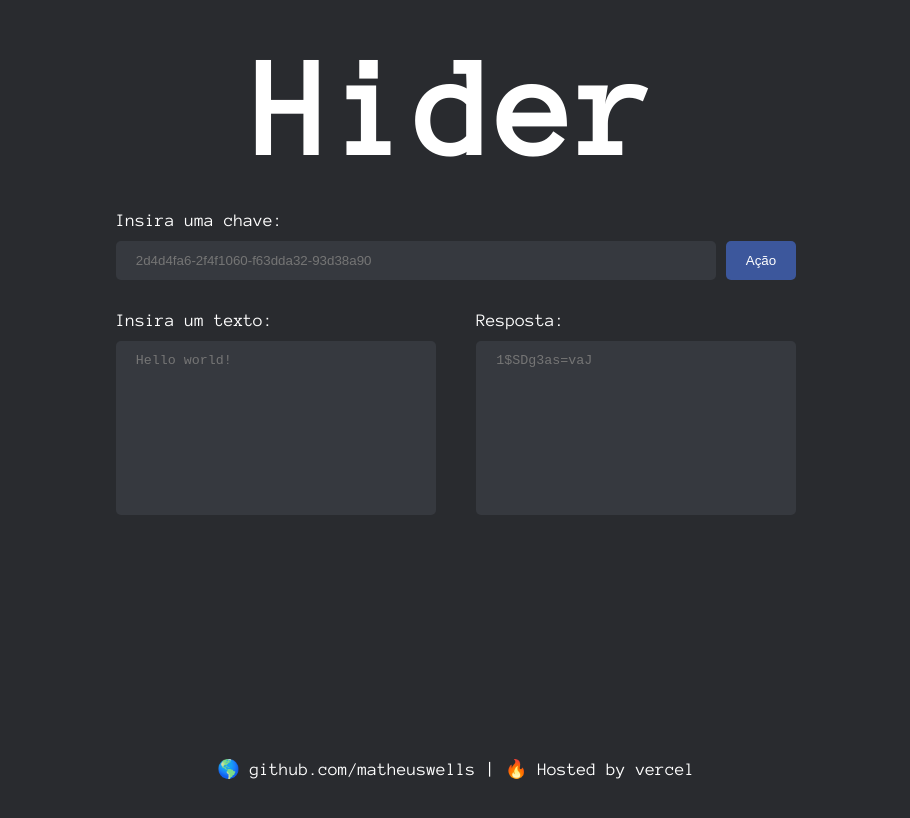
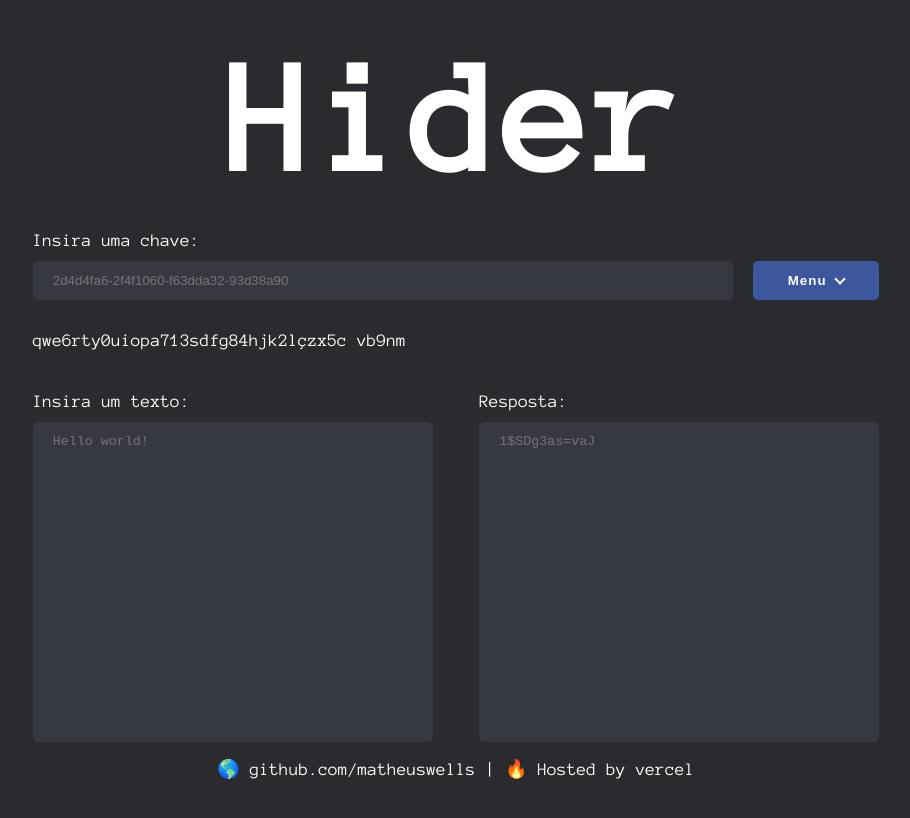
Before and after one commit to Matheuswells/hider, a Next.js app: page / in a window 1280 px wide. Shown: the top 818 px of the page, without its empty margins (184-1094 px from the left). Built offline with nearby package versions, Linux system fonts and the light colour scheme.

Commit message:
encript function

```diff
--- a/src/pages/index.tsx
+++ b/src/pages/index.tsx
@@ -4,10 +4,60 @@ import Link from 'next/link'
 import { Container } from '../styles/pages/Home'
 // import logo from '../assets/logo.png'
 const Home: React.FC = () => {
-  const [title, setTitle] = useState('')
+  const [key, setKey] = useState('')
   const [text, setText] = useState('')
+  const [resp, setResp] = useState('')
+  const [defDict, setDefDict] = useState(
+    'qwe6rty0uiopa713sdfg84hjk2lçzx5c vb9nm'
+  )
+  const [dict, setDict] = useState('qwe6rty0uiopa713sdfg84hjk2lçzx5c vb9nm')
+
+  function genDict() {
+    const positions = []
+    for (let y = 0; y <= key.length; y++) {
+      for (let x = 0; x <= defDict.length; x++) {
+        if (key[y] === defDict[x]) {
+          if (x !== 38) {
+            positions.push(x)
+          }
+        }
+      }
+    }
+    // console.log(positions)
+    let parts, newDict
+    const splitAt = index => x => [x.substring(0, index), x.substring(index)]
+
+    if (positions.length > 0) {
+      for (let x = 1; x <= positions.length; x++) {
+        // console.log(positions[x - 1])
+        parts = splitAt(positions[x - 1])(defDict)
+      }
+      newDict = parts[1]
+      newDict = newDict.concat(parts[0])
+
+      // console.log(parts + ' ' + 'newDict:' + newDict)
+    }
+    // console.log(newDict)
+    setDict(newDict)
+    encript()
+  }
+
+  function encript() {
+    let newText = ''
+    const letterPositions = []
+    for (let x = 0; x <= text.length - 1; x++) {
+      letterPositions.push(defDict.indexOf(text[x]))
+      newText = newText.concat(dict[defDict.indexOf(text[x])])
+    }
+
+    console.log(letterPositions)
+    setResp(newText)
+  }
+
   function getKey() {
-    return event => setTitle(event.target.value)
+    return event => {
+      setKey(event.target.value)
+    }
   }
   function getText() {
     return event => setText(event.target.value)
@@ -27,7 +77,7 @@ const Home: React.FC = () => {
         </div>
         <form>
           <label>
-            <p>Insira uma chave:</p>
+            <p className="subtext">Insira uma chave:</p>
             <input
               type="text"
               name="key"
@@ -37,17 +87,22 @@ const Home: React.FC = () => {
             />
           </label>
           <div className="dropdown">
-            <input type="button" value="Ação" className="btn" />
+            <button className="btn">
+              <p>
+                Menu <i className="arrow down"></i>
+              </p>
+            </button>
             <div className="dropdown-content">
-              <a href="#">Encriptar</a>
+              <a onClick={genDict}>Encriptar</a>
               <a href="#">Encriptar com chave aleatoria</a>
               <a href="#">Decriptar</a>
             </div>
           </div>
           <br />
+          <p className="subtext"> {dict} </p>
           <div className="secondForm">
             <div className="textInputSide">
-              <p>Insira um texto:</p>
+              <p className="subtext">Insira um texto:</p>
               <textarea
                 name="value"
                 id=""
@@ -59,7 +114,7 @@ const Home: React.FC = () => {
               ></textarea>
             </div>
             <div className="textInputSide">
-              <p>Resposta:</p>
+              <p className="subtext">Resposta:</p>
               <textarea
                 readOnly={true}
                 name="value"
@@ -68,7 +123,7 @@ const Home: React.FC = () => {
                 placeholder="1$SDg3as=vaJ"
                 cols={30}
                 rows={10}
-                value={text.split(' ').join('-')}
+                value={resp}
               ></textarea>
             </div>
           </div>
@@ -77,7 +132,7 @@ const Home: React.FC = () => {
           <Link href="https://github.com/Matheuswells/hider">
             <a target="_blank">
               <p>
-                <p className="linkText">
+                <p className="linkText subtext">
                   &#127758; github.com/matheuswells | &#128293; Hosted by vercel
                 </p>
               </p>
--- a/src/styles/global.ts
+++ b/src/styles/global.ts
@@ -15,14 +15,46 @@ export default createGlobalStyle`
    .btn {
     background-color:${props => props.theme.primary};
     color: ${props => props.theme.text};
-    padding: 12px 20px;
+    padding: 12px 35px;
     border: none;
     outline: 0;
     display: inline-block;
     cursor: pointer;
     border-radius: 2px;
-    margin-left: 10px;
+    margin-left: 20px;
     border-radius: 5px;
+    font-weight: bold;
+    letter-spacing: 1px;
+
   }
 
+    .arrow {
+    border: solid ${props => props.theme.text};;
+    border-width: 0 2px 2px 0;
+    display: inline-block;
+    padding: 3px;
+    margin-bottom: 2px;
+    margin-left: 5px;
+
+  }
+
+    .right {
+    transform: rotate(-45deg);
+    -webkit-transform: rotate(-45deg);
+  }
+
+    .left {
+    transform: rotate(135deg);
+    -webkit-transform: rotate(135deg);
+  }
+
+    .up {
+    transform: rotate(-135deg);
+    -webkit-transform: rotate(-135deg);
+  }
+
+    .down {
+    transform: rotate(45deg);
+    -webkit-transform: rotate(45deg);
+  }
 `
--- a/src/styles/pages/Home.ts
+++ b/src/styles/pages/Home.ts
@@ -11,18 +11,21 @@ export const Container = styled.div`
   flex-direction: column;
 
   h1 {
-    font-size: 140px;
+    //font-size: 140px;
+    font-size: 20vh;
     margin-top: 40px;
     letter-spacing: 5px;
   }
 
   p {
+  }
+
+  .subtext {
     margin-top: 24px;
     margin-bottom: 5px;
     font-size: 18px;
     line-height: 32px;
   }
-
   a {
     text-decoration: none;
     color: inherit;
@@ -52,7 +55,7 @@ export const Container = styled.div`
     border: none;
     border-radius: 5px;
     padding: 12px 20px;
-    width: 600px;
+    width: 700px;
   }
   .inputType2 {
     color: ${props => props.theme.text};
@@ -61,7 +64,8 @@ export const Container = styled.div`
     border-radius: 5px;
     resize: none;
     padding: 12px 20px;
-    width: 320px;
+    width: 400px;
+    height: 40vh;
   }
   .inputType2:focus {
     border: none;
@@ -87,6 +91,7 @@ export const Container = styled.div`
   .linkText {
     cursor: pointer;
   }
+
   /* The container <div> - needed to position the dropdown content */
   .dropdown {
     display: inline-block;
@@ -131,4 +136,27 @@ export const Container = styled.div`
     position: absolute;
     bottom: 10px;
   }
+  @media (max-height: 700px), (max-width: 800px) {
+    .footer {
+      display: none !important;
+    }
+    h1 {
+      font-size: 10vh;
+    }
+    .textInputSide {
+      float: none;
+    }
+    .secondForm {
+      display: grid;
+      width: 100%;
+      overflow: hidden;
+      align-items: center;
+      justify-content: center;
+      justify-content: center;
+    }
+    .inputType2 {
+      width: 90vh;
+      height: 50vh;
+    }
+  }
 `
--- a/src/styles/theme.ts
+++ b/src/styles/theme.ts
@@ -4,5 +4,5 @@ const theme = {
   primary: '#3c579c',
   form: '#36393f'
 }
-
+// 3c579c
 export default theme
```
